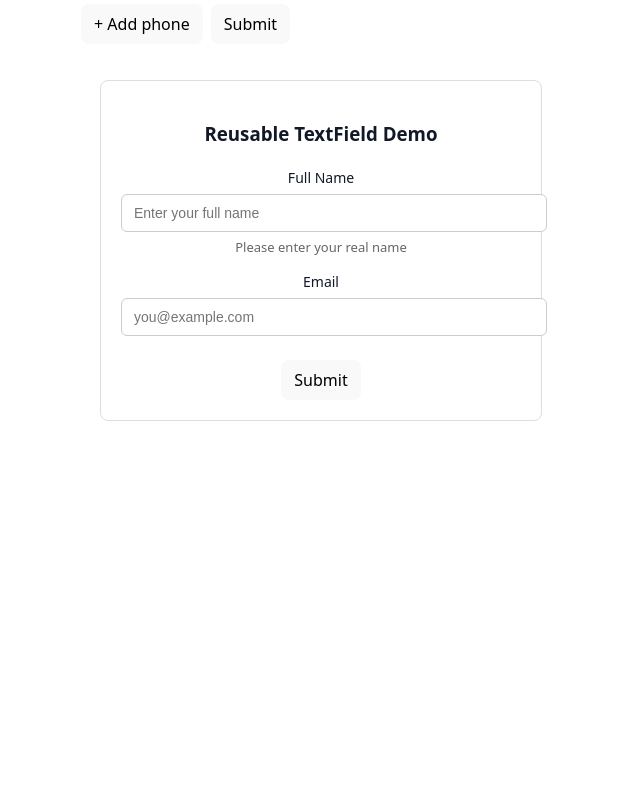
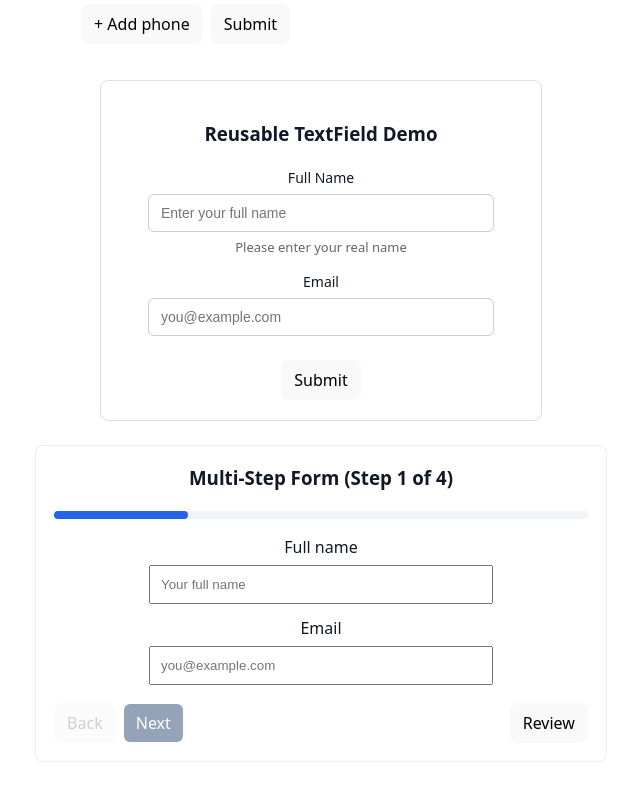
Before and after one commit to Prathm7/react-practice-problems, a React (Vite) app in the folder react-practice/: page / in a window 1280 px wide. Shown: the part 3643-4443 px from the top of the page, without its empty margins (319-959 px from the left). Before the commit the page ends 4120 px from the top, so only its background shows below. Built offline with nearby package versions, Linux system fonts and the light colour scheme.

Commit message:
feat: add P20 - Multistep Form

```diff
--- a/react-practice/src/App.jsx
+++ b/react-practice/src/App.jsx
@@ -26,6 +26,7 @@ import { useToast } from "./problems/P16-global-toast-notifications/toast-contex
 import SignupForm from "./problems/P17-signup-form-validations/SignupForm";
 import PhoneNumbersForm from "./problems/P18-dynamic-form-fields/PhoneNumbersForm";
 import ExampleForm from "./problems/P19-reusable-text-fields/ExampleForm";
+import MultiStepForm from "./problems/P20-multii-step-form/MultiStepForm";
 
 function AppContent() {
   const { theme, toggleTheme } = useContext(ThemeContext);
@@ -97,6 +98,7 @@ export default function App() {
           <SignupForm />
           <PhoneNumbersForm />
           <ExampleForm />
+          <MultiStepForm />
         </AuthProvider>
       </ThemeProvider>
     </ToastProvider>
--- a/react-practice/src/problems/P19-reusable-text-fields/TextField.jsx
+++ b/react-practice/src/problems/P19-reusable-text-fields/TextField.jsx
@@ -39,7 +39,7 @@ export default function TextField({
         aria-invalid={hasError}
         aria-describedby={hasError ? `${name}-error` : undefined}
         style={{
-          width: "100%",
+          width: "320px",
           padding: "10px 12px",
           borderRadius: 6,
           border: hasError ? "1px solid red" : "1px solid #ccc",
--- /dev/null
+++ b/react-practice/src/problems/P20-multii-step-form/MultiStepForm.jsx
@@ -0,0 +1,323 @@
+import React, { useState } from "react";
+
+const initialData = {
+  name: "",
+  email: "",
+  city: "",
+  country: "",
+  password: "",
+  confirmPassword: "",
+};
+
+function validateStep(step, data) {
+  const errors = {};
+
+  if (step === 0) {
+    if (!data.name.trim()) errors.name = "Name is required";
+    if (!data.email.trim()) errors.email = "Email is required";
+    else if (!/^[^\s@]+@[^\s@]+\.[^\s@]+$/.test(data.email.trim()))
+      errors.email = "Invalid email";
+  }
+
+  if (step === 1) {
+    if (!data.city.trim()) errors.city = "City is required";
+    if (!data.country.trim()) errors.country = "Country is required";
+  }
+
+  if (step === 2) {
+    if (!data.password) errors.password = "Password is required";
+    else if (data.password.length < 6)
+      errors.password = "Password must be at least 6 characters";
+    if (data.confirmPassword !== data.password)
+      errors.confirmPassword = "Passwords do not match";
+  }
+
+  return errors;
+}
+
+export default function MultiStepForm({ onSubmit }) {
+  const [step, setStep] = useState(0);
+  const [data, setData] = useState(initialData);
+  const [touched, setTouched] = useState({});
+  const [submitting, setSubmitting] = useState(false);
+  const [serverMsg, setServerMsg] = useState(null);
+
+  const errors = validateStep(step, data);
+  const isStepValid = Object.keys(errors).length === 0;
+
+  const update = (field, value) => {
+    setData((s) => ({ ...s, [field]: value }));
+  };
+
+  const handleBlur = (field) => {
+    setTouched((t) => ({ ...t, [field]: true }));
+  };
+
+  const next = () => {
+    const fieldsByStep = [
+      ["name", "email"],
+      ["city", "country"],
+      ["password", "confirmPassword"],
+    ];
+    const fields = fieldsByStep[step] || [];
+    setTouched((t) => {
+      const copy = { ...t };
+      fields.forEach((f) => (copy[f] = true));
+      return copy;
+    });
+
+    if (!isStepValid) return;
+    setStep((s) => Math.min(s + 1, 3));
+  };
+
+  const back = () => setStep((s) => Math.max(s - 1, 0));
+
+  const handleSubmit = async (e) => {
+    e.preventDefault();
+    const finalErrors = validateStep(2, data);
+    if (Object.keys(finalErrors).length > 0) {
+      setTouched((t) => ({ ...t, password: true, confirmPassword: true }));
+      setStep(2);
+      return;
+    }
+
+    setSubmitting(true);
+    setServerMsg(null);
+
+    try {
+      await new Promise((res) => setTimeout(res, 800));
+      setServerMsg("Submitted successfully!");
+      if (typeof onSubmit === "function") onSubmit(data);
+    } catch (err) {
+      setServerMsg("Submission failed. Try again.");
+    } finally {
+      setSubmitting(false);
+    }
+  };
+
+  const FieldError = ({ name }) =>
+    touched[name] && errors[name] ? (
+      <div style={{ color: "red", fontSize: 13, marginTop: 6 }}>
+        {errors[name]}
+      </div>
+    ) : null;
+
+  return (
+    <form
+      onSubmit={handleSubmit}
+      style={{
+        maxWidth: 640,
+        margin: "24px auto",
+        padding: 18,
+        border: "1px solid #eee",
+        borderRadius: 8,
+        fontFamily: "system-ui, Arial, sans-serif",
+      }}
+    >
+      <h3 style={{ marginTop: 0 }}>Multi-Step Form (Step {step + 1} of 4)</h3>
+
+      <div
+        style={{
+          height: 8,
+          background: "#f1f5f9",
+          borderRadius: 6,
+          marginBottom: 16,
+        }}
+      >
+        <div
+          style={{
+            height: "100%",
+            width: `${((step + 1) / 4) * 100}%`,
+            background: "#2563eb",
+            borderRadius: 6,
+            transition: "width 240ms ease",
+          }}
+        />
+      </div>
+
+      {step === 0 && (
+        <div>
+          <label style={{ display: "block", marginBottom: 6 }}>Full name</label>
+          <input
+            name="name"
+            value={data.name}
+            onChange={(e) => update("name", e.target.value)}
+            onBlur={() => handleBlur("name")}
+            style={{ width: "320px", padding: 10 }}
+            placeholder="Your full name"
+          />
+          <FieldError name="name" />
+
+          <label style={{ display: "block", marginTop: 12, marginBottom: 6 }}>
+            Email
+          </label>
+          <input
+            name="email"
+            type="email"
+            value={data.email}
+            onChange={(e) => update("email", e.target.value)}
+            onBlur={() => handleBlur("email")}
+            style={{ width: "320px", padding: 10 }}
+            placeholder="you@example.com"
+          />
+          <FieldError name="email" />
+        </div>
+      )}
+
+      {step === 1 && (
+        <div>
+          <label style={{ display: "block", marginBottom: 6 }}>City</label>
+          <input
+            name="city"
+            value={data.city}
+            onChange={(e) => update("city", e.target.value)}
+            onBlur={() => handleBlur("city")}
+            style={{ width: "100%", padding: 10 }}
+            placeholder="e.g. Mumbai"
+          />
+          <FieldError name="city" />
+
+          <label style={{ display: "block", marginTop: 12, marginBottom: 6 }}>
+            Country
+          </label>
+          <input
+            name="country"
+            value={data.country}
+            onChange={(e) => update("country", e.target.value)}
+            onBlur={() => handleBlur("country")}
+            style={{ width: "100%", padding: 10 }}
+            placeholder="e.g. India"
+          />
+          <FieldError name="country" />
+        </div>
+      )}
+
+      {step === 2 && (
+        <div>
+          <label style={{ display: "block", marginBottom: 6 }}>Password</label>
+          <input
+            name="password"
+            type="password"
+            value={data.password}
+            onChange={(e) => update("password", e.target.value)}
+            onBlur={() => handleBlur("password")}
+            style={{ width: "100%", padding: 10 }}
+            placeholder="At least 6 characters"
+          />
+          <FieldError name="password" />
+
+          <label style={{ display: "block", marginTop: 12, marginBottom: 6 }}>
+            Confirm password
+          </label>
+          <input
+            name="confirmPassword"
+            type="password"
+            value={data.confirmPassword}
+            onChange={(e) => update("confirmPassword", e.target.value)}
+            onBlur={() => handleBlur("confirmPassword")}
+            style={{ width: "100%", padding: 10 }}
+            placeholder="Repeat password"
+          />
+          <FieldError name="confirmPassword" />
+        </div>
+      )}
+
+      {step === 3 && (
+        <div>
+          <h4>Review your data</h4>
+          <div style={{ background: "#fafafa", padding: 12, borderRadius: 6 }}>
+            <p>
+              <strong>Name:</strong> {data.name}
+            </p>
+            <p>
+              <strong>Email:</strong> {data.email}
+            </p>
+            <p>
+              <strong>City:</strong> {data.city}
+            </p>
+            <p>
+              <strong>Country:</strong> {data.country}
+            </p>
+            <p>
+              <strong>Password:</strong>{" "}
+              {data.password ? "●●●●●●" : "(not set)"}
+            </p>
+          </div>
+        </div>
+      )}
+
+      <div
+        style={{
+          display: "flex",
+          justifyContent: "space-between",
+          marginTop: 18,
+        }}
+      >
+        <div>
+          <button
+            type="button"
+            onClick={back}
+            disabled={step === 0 || submitting}
+            style={{
+              padding: "8px 12px",
+              marginRight: 8,
+              opacity: step === 0 ? 0.6 : 1,
+              cursor: step === 0 ? "not-allowed" : "pointer",
+            }}
+          >
+            Back
+          </button>
+          {step < 3 && (
+            <button
+              type="button"
+              onClick={next}
+              disabled={!isStepValid || submitting}
+              style={{
+                padding: "8px 12px",
+                background: isStepValid ? "#2563eb" : "#94a3b8",
+                color: "white",
+                borderRadius: 6,
+                border: "none",
+                cursor: !isStepValid ? "not-allowed" : "pointer",
+                opacity: submitting ? 0.7 : 1,
+              }}
+            >
+              Next
+            </button>
+          )}
+        </div>
+
+        <div>
+          {step === 3 ? (
+            <button
+              type="submit"
+              disabled={submitting}
+              style={{
+                padding: "8px 14px",
+                background: "#16a34a",
+                color: "white",
+                border: "none",
+                borderRadius: 6,
+                cursor: submitting ? "not-allowed" : "pointer",
+              }}
+            >
+              {submitting ? "Submitting..." : "Confirm & Submit"}
+            </button>
+          ) : (
+            <button
+              type="button"
+              onClick={() => setStep(3)}
+              style={{ padding: "8px 12px" }}
+            >
+              Review
+            </button>
+          )}
+        </div>
+      </div>
+
+      {serverMsg && (
+        <div style={{ marginTop: 12, color: "green" }}>{serverMsg}</div>
+      )}
+    </form>
+  );
+}
```
